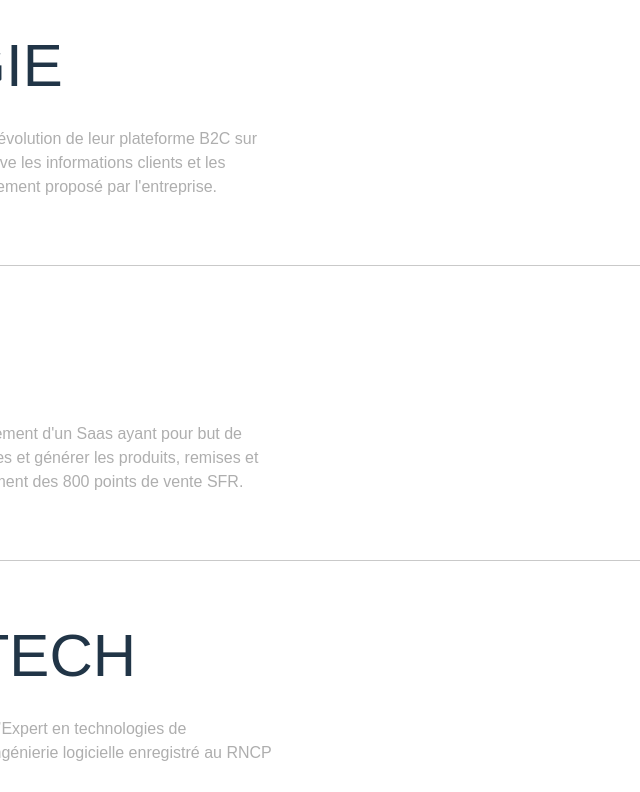
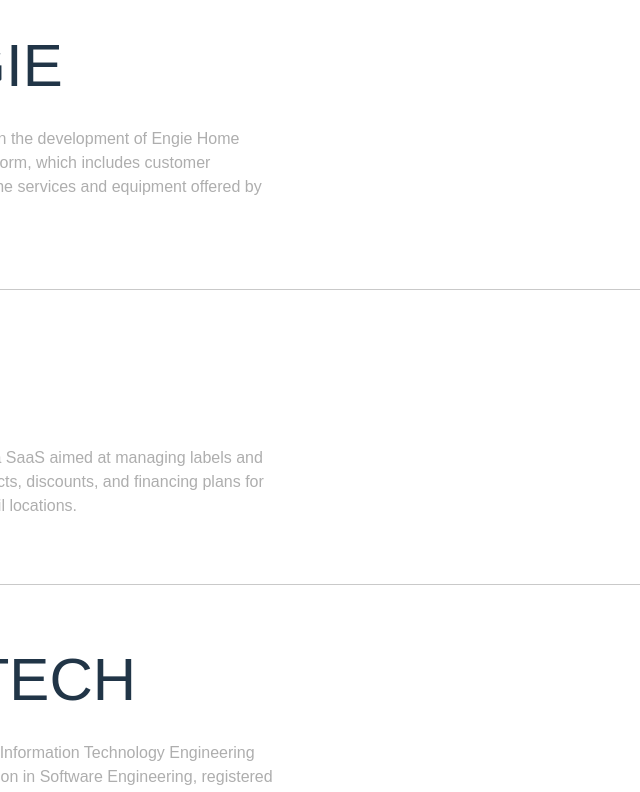
Before and after one commit to HugoVarloud/portfolio, a React (Vite) app in the folder portfolio-hugo-varloud-meyer/: page / in a window 1280 px wide. Shown: the part 1040-1832 px from the top of the page, without its empty margins (0-640 px from the left). Built offline with nearby package versions, Linux system fonts and the light colour scheme.

Commit message:
i18n translation module implementation and repsonsive

```diff
--- a/portfolio-hugo-varloud-meyer/package.json
+++ b/portfolio-hugo-varloud-meyer/package.json
@@ -19,8 +19,10 @@
     "@sveltejs/adapter-netlify": "^4.2.0",
     "framer-motion": "^11.1.9",
     "hamburger-react": "^2.5.1",
+    "i18next": "^23.11.5",
     "react": "^18.2.0",
     "react-dom": "^18.2.0",
+    "react-i18next": "^14.1.2",
     "react-icons": "^5.0.1",
     "react-router-dom": "^6.22.1",
     "react-use": "^17.5.0"
--- a/portfolio-hugo-varloud-meyer/src/components/Experience/Experience.jsx
+++ b/portfolio-hugo-varloud-meyer/src/components/Experience/Experience.jsx
@@ -1,5 +1,7 @@
 import React, { useState } from 'react';
 import styles from './style.module.css';
+import { t } from 'i18next';
+import { useLanguageContext } from '../../context/languageContext';
 const projects = [
   {
     title: "ENGIE",
@@ -23,18 +25,12 @@
   }
 ];
 
-
-const scaleAnimation = {
-  initial: {scale: 0, x:"-50%", y:"-50%"},
-  enter: {scale: 1, x:"-50%", y:"-50%", transition: {duration: 0.4, ease: [0.76, 0, 0.24, 1]}},
-  closed: {scale: 0, x:"-50%", y:"-50%", transition: {duration: 0.4, ease: [0.32, 0, 0.67, 0]}}
-}
-
 const Section = () => {
+  const selectedLang = useLanguageContext().i18n.language;
   return (
     <div className={styles.sectionContainer}>
       <section className={styles.experienceSection}>
-        <h1 className={styles.titleExperience}>Expérience</h1>
+        <h1 className={styles.titleExperience}>{t(`${selectedLang}.Experience.Title`)}</h1>
         <div className={styles.body}>
           {
             projects.map( (project, index) => {
@@ -42,7 +38,7 @@
                 <div key={project.title} className={styles.project}>
                     <div>
                       <h2 className={styles.titleList}>{project.title}</h2>
-                      <p className={styles.experienceDescription}>{project.description}</p>
+                      <p className={styles.experienceDescription}>{t(`${selectedLang}.Experience.${project.title}`)}</p>
                     </div>
                     <div className={styles.experienceSectionImgContainer}>
                       <img className={styles.experienceSectionImg} src={project.src} alt={project.title} />
@@ -52,25 +48,6 @@
             })
           }
         </div>
-        {/* <motion.div variants={scaleAnimation} initial="initial" animate={active ? "enter" : "closed"} className={styles.modalContainer}>
-            <div style={{top: index * -100 + "%"}} className={styles.modalSlider}>
-              {
-                projects.map( (project, index) => {
-                const { src, color } = project
-                return <div className={styles.modal} style={{backgroundColor: color}} key={`modal_${index}`}>
-                    <img
-                    src={`/images/${src}`}
-                    width={300}
-                    height={0}
-                    alt="image"
-                    />
-                </div>
-                })
-              }
-            </div>
-        </motion.div> */}
-        {/* <motion.div className={styles.cursor} variants={scaleAnimation} initial="initial" animate={active ? "enter" : "closed"}></motion.div>
-        <motion.div className={styles.cursorLabel} variants={scaleAnimation} initial="initial" animate={active ? "enter" : "closed"}>View</motion.div> */}
       </section>
     </div>
   );
--- a/portfolio-hugo-varloud-meyer/src/components/Footer/Footer.jsx
+++ b/portfolio-hugo-varloud-meyer/src/components/Footer/Footer.jsx
@@ -5,9 +5,11 @@
 import LinkedInIcon from '@mui/icons-material/LinkedIn';
 import GitHubIcon from '@mui/icons-material/GitHub';
 import InstagramIcon from '@mui/icons-material/Instagram';
-import { Container, Grid, Typography } from "@mui/material";
+import { t } from "i18next";
+import { useLanguageContext } from "../../context/languageContext";
 
 const Footer = () => {
+  const selectedLang = useLanguageContext().i18n.language;
   const socialLinks = [
     {
       icon: <FacebookIcon className="fa fa-facebook" />,
@@ -36,21 +38,21 @@
       <footer className="footer-menu">
         <div container className="contact">
           <div className="bottom-list-container">
-            <h3>Services</h3>
+            <h3>{t(`${selectedLang}.Contact.ServicesTitle`)}</h3>
             <ul className="bottom-list">
-              <li>Web Design</li>
-              <li>Fullstack Development</li>
-              <li>Hosting</li>
+              <li>{t(`${selectedLang}.Contact.ServiceListItem.WebDesign`)}</li>
+              <li>{t(`${selectedLang}.Contact.ServiceListItem.FullstackDevelopment`)}</li>
+              <li>{t(`${selectedLang}.Contact.ServiceListItem.Hosting`)}</li>
             </ul>
           </div>
           <div className="bottom-list-container">
-              <h3>Contactez-moi</h3>
+              <h3>{t(`${selectedLang}.Contact.ContactCallTitle`)}</h3>
               <ul className="bottom-list">
-                <li>Libérez le potentiel de vos projets digitaux avec des solutions sur mesure conçues spécialement pour vous.</li>
+                <li>{t(`${selectedLang}.Contact.ContactCallText`)}</li>
               </ul>
           </div>
           <div className="bottom-list-container">
-            <h3>Contact</h3>
+            <h3>{t(`${selectedLang}.Contact.InfosTitle`)}</h3>
             <ul className="bottom-list">
               <li>hugo.varloud@gmail.com</li>
               <li>+33 6 13 02 80 26</li>
@@ -72,7 +74,7 @@
         <div className="footer-nav-list">
           <nav>
             <ul className="footer-list">
-              <li className="signature"> © 2024 un site de Hugo Varloud-Meyer </li>
+              <li className="signature">{t(`${selectedLang}.Contact.Signature`)}</li>
             </ul>
           </nav>
         </div>
--- a/portfolio-hugo-varloud-meyer/src/components/Home/Home.jsx
+++ b/portfolio-hugo-varloud-meyer/src/components/Home/Home.jsx
@@ -1,7 +1,12 @@
 import React from 'react';
 import "./Home.css";
+import { useTranslation } from 'react-i18next';
+import { useLanguageContext } from '../../context/languageContext';
 
 const Home = () => {
+  const {t} = useTranslation();
+  const selectedLang = useLanguageContext().i18n.language;
+  console.log(selectedLang);
   return (
     <>
       <div className='home-wrapper'>
@@ -23,12 +28,12 @@
                 <div class="animated-title">
                   <div class="text-top">
                     <div>
-                      <span>Full Stack Developer</span>
-                      <span>UI/UX Designer</span>
+                      <span>{t(`${selectedLang}.Home.Occupation`)}</span>
+                      <span>{t(`${selectedLang}.Home.DesignEnthusiast`)}</span>
                     </div>
                   </div>
                   <div class="text-bottom">
-                    <div>Contact Me !</div>
+                    <div>{t(`${selectedLang}.Home.ContactMe`)}</div>
                   </div>
                 </div>
               </div>
--- /dev/null
+++ b/portfolio-hugo-varloud-meyer/src/components/LanguageSelector/LanguageSelector.jsx
@@ -0,0 +1,24 @@
+import { FormControl, InputLabel, MenuItem, Select } from "@mui/material";
+import { useLanguageContext } from "../../context/languageContext";
+const LanguageSelector = () => {
+  const { languages, onClickLanguageChange, currentLanguage } = useLanguageContext();
+  return (
+<FormControl className="translation-module">
+  <InputLabel id="demo-select-small-label">{currentLanguage}</InputLabel>
+  <Select
+    labelId="demo-select-small-label"
+    id="demo-simple-select"
+    label={currentLanguage}
+    onChange={onClickLanguageChange}
+  >
+          {Object.keys(languages).map((lng) => (
+            <MenuItem key={languages[lng].nativeName} value={lng} disabled={currentLanguage === lng}>
+              {languages[lng].nativeName}
+            </MenuItem>
+          ))}
+  </Select>
+</FormControl>
+  );
+};
+
+export default LanguageSelector;
--- a/portfolio-hugo-varloud-meyer/src/components/Navbar/Navbar.jsx
+++ b/portfolio-hugo-varloud-meyer/src/components/Navbar/Navbar.jsx
@@ -7,7 +7,7 @@
 import { FiSearch } from "react-icons/fi";
 import { PiChatCircleBold } from "react-icons/pi";
 import { IoPricetagsOutline } from "react-icons/io5";
-import { IoMdClose } from "react-icons/io";
+import LanguageSelector from "../LanguageSelector/LanguageSelector";
 
 const Navbar = () => {
   const [isOpen, setOpen] = useState(false);
@@ -48,6 +48,7 @@
           </div>
           <AnimatePresence>
             {isOpen && (
+              <>
               <motion.div
                 initial={{ opacity: 0 }}
                 animate={{ opacity: 1 }}
@@ -55,7 +56,6 @@
                 transition={{ duration: 0.2 }}
                 className="openMenu"
               >
-
                 <ul>
                   {routes.map((route, idx) => {
                     return (
@@ -81,7 +81,9 @@
                     );
                   })}
                 </ul>
+                <LanguageSelector></LanguageSelector>
               </motion.div>
+              </>
             )}
           </AnimatePresence>
         </div>
--- /dev/null
+++ b/portfolio-hugo-varloud-meyer/src/context/languageContext.jsx
@@ -0,0 +1,33 @@
+import React, {
+  createContext,
+  useContext,
+  useState,
+} from "react";
+import { useTranslation } from "react-i18next";
+
+export const LanguageContext = createContext(undefined);
+
+export const LanguageContextProvider = ({ children }) => {
+  const languages = {
+    en: { nativeName: "en" },
+    fr: { nativeName: "fr" },
+  };
+  const { t, i18n } = useTranslation();
+  const [currentLanguage, setCurrentLanguage] = useState(i18n.language || "en");
+
+  const onClickLanguageChange = (e) => {
+    const language = e.target.value;
+    i18n.changeLanguage(language); //change the language
+    setCurrentLanguage(language); // update state
+  };
+
+  return (
+    <LanguageContext.Provider
+      value={{ t, i18n, onClickLanguageChange, languages, currentLanguage }}
+    >
+      {children}
+    </LanguageContext.Provider>
+  );
+};
+
+export const useLanguageContext = () => useContext(LanguageContext);
--- a/portfolio-hugo-varloud-meyer/src/main.jsx
+++ b/portfolio-hugo-varloud-meyer/src/main.jsx
@@ -3,11 +3,15 @@
 import App from './App.jsx'
 import './index.css'
 import { BrowserRouter } from 'react-router-dom'
+import './utils/i18n.jsx';
+import { LanguageContextProvider } from "./context/languageContext.jsx";
 
 ReactDOM.createRoot(document.getElementById('root')).render(
   <React.StrictMode>
     <BrowserRouter>
-      <App />
+      <LanguageContextProvider>
+        <App />
+      </LanguageContextProvider>
     </BrowserRouter>
-  </React.StrictMode>,
+  </React.StrictMode>
 )
--- /dev/null
+++ b/portfolio-hugo-varloud-meyer/src/utils/i18n.jsx
@@ -0,0 +1,29 @@
+import i18n from "i18next";
+import { initReactI18next } from "react-i18next";
+import en from './locales/en/en.json'
+import fr from './locales/fr/fr.json'
+const resources = {
+  en: {
+    translation: {
+      en
+    }
+  },
+  fr: {
+    translation: {
+      fr
+    }
+  }
+};
+
+i18n
+  .use(initReactI18next)
+  .init({
+    resources,
+    lng: "en",
+    fallbackLng: 'en',
+    interpolation: {
+      escapeValue: false // react already safes from xss
+    }
+  });
+
+  export default i18n;
--- /dev/null
+++ b/portfolio-hugo-varloud-meyer/src/utils/locales/en/en.json
@@ -0,0 +1,26 @@
+{
+    "Home": {
+        "Occupation": "Full Stack Developer",
+        "DesignEnthusiast": "UX/UI Enthusiast",
+        "ContactMe": "Contact Me!"
+    },
+    "Experience": {
+        "Title": "Experience",
+        "ENGIE": "2024 - Working on the development of Engie Home Service B2C platform, which includes customer information and the services and equipment offered by the company.",
+        "SFR": "Development of a SaaS aimed at managing labels and generating products, discounts, and financing plans for the 800 SFR retail locations.",
+        "EPITECH": "2021 - Degree in Information Technology Engineering with a specialization in Software Engineering, registered at the RNCP at level 7.",
+        "ATIXIS": "2020 - Final year internship at a real estate project management company. Created a custom CRM to meet the company's business needs."
+    },
+    "Contact": {
+        "ServicesTitle": "Services",
+        "ServiceListItem": {
+            "WebDesign": "Web Design",
+            "FullstackDevelopment": "Fullstack Development",
+            "Hosting": "Hosting"
+        },
+        "ContactCallTitle": "Contact me",
+        "ContactCallText": "Unlock the potential of your digital projects with tailor-made solutions designed specifically for you.",
+        "InfosTitle": "Infos",
+        "Signature": " © 2024 coded by Hugo Varloud-Meyer "
+    }
+}
--- /dev/null
+++ b/portfolio-hugo-varloud-meyer/src/utils/locales/fr/fr.json
@@ -0,0 +1,26 @@
+{
+    "Home": {
+        "Occupation": "Développeur Full Stack",
+        "DesignEnthusiast": "Passionée d'UI/UX",
+        "ContactMe": "Contactez Moi!"
+    },
+    "Experience": {
+        "Title": "Expérience",
+        "ENGIE": "2024 - Travail à l'évolution de leur plateforme B2C sur laquelle on retrouve les informations clients et les services et équipement proposé par l'entreprise.",
+        "SFR": "2021 - Développement d'un Saas ayant pour but de gérer les étiquettes et générer les produits, remises et plans de financement des 800 points de vente SFR.",
+        "EPITECH": "2021 - Diplôme d’Expert en technologies de l’information en ingénierie logicielle enregistré au RNCP de niveau 7.",
+        "ATIXIS": "2020 - Stage de fin d'étude dans une entreprise de pilotage de projet immobillier. Création d'un CRM custom pour répondre aux besoins métier de l'entreprise."
+    },
+    "Contact": {
+        "ServicesTitle": "Services",
+        "ServiceListItem": {
+            "WebDesign": "Design d'interface",
+            "FullstackDevelopment": "Développement Full Stack",
+            "Hosting": "Hébergement"
+        },
+        "ContactCallTitle": "Contactez-moi",
+        "ContactCallText": "Libérez le potentiel de vos projets digitaux avec des solutions sur mesure conçues spécialement pour vous.",
+        "InfosTitle": "Contact",
+        "Signature": " © 2024 un site de Hugo Varloud-Meyer "
+    }
+}
```
Also changed, not shown: portfolio-hugo-varloud-meyer/src/components/Navbar/Navbar.css (+36 -0 lines), 1 other file (tests, documents, lock files or other folders).
